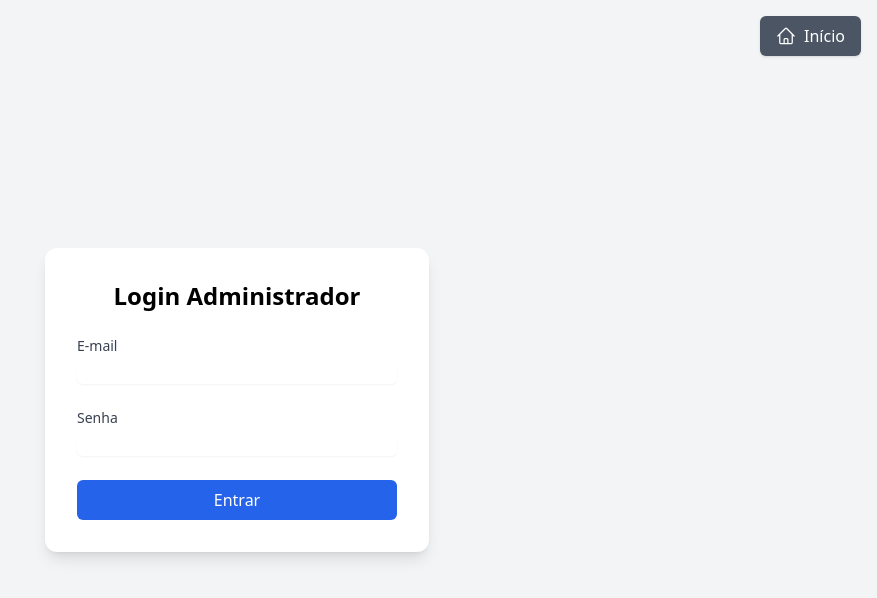
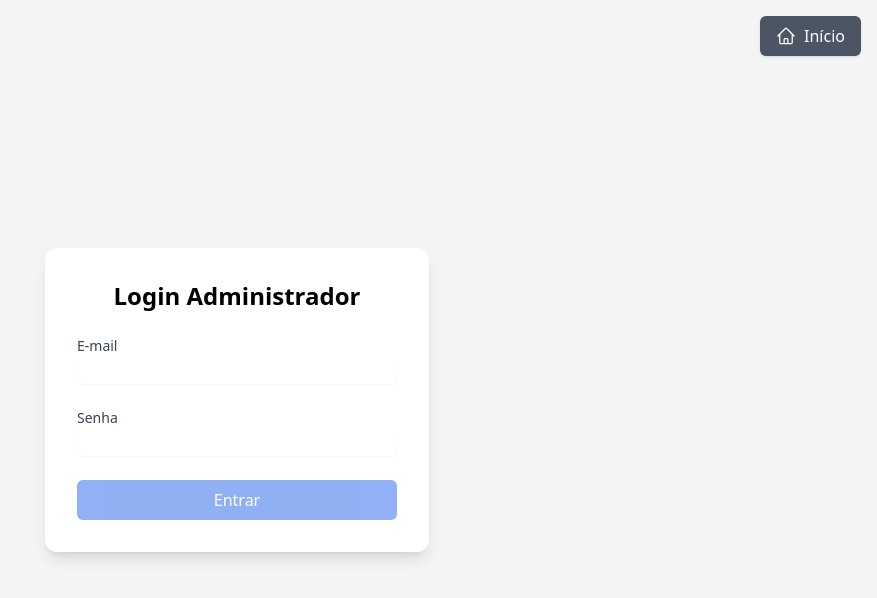
Before and after one commit to AnaTPaula/energy-savings-simulator, a Next.js app: page /admin/login in a window 1280 px wide. Shown: the top 598 px of the page, without its empty margins (403-1280 px from the left). Built offline with nearby package versions, Linux system fonts and the light colour scheme.

Commit message:
Fix login validation

```diff
--- a/app/admin/login/page.tsx
+++ b/app/admin/login/page.tsx
@@ -14,6 +14,7 @@ export default function AdminLoginPage() {
   const form = useForm<AdminLoginData>({
     resolver: zodResolver(adminLoginSchema),
     defaultValues: { email: '', password: '' },
+    mode: 'onChange',
   });
 
   const onSubmit = async (data: AdminLoginData) => {
@@ -90,7 +91,7 @@ export default function AdminLoginPage() {
         </div>
         <button
           type="submit"
-          disabled={isLoading}
+          disabled={isLoading || !form.formState.isValid}
           className="w-full bg-blue-600 text-white py-2 px-4 rounded-md hover:bg-blue-700 focus:outline-none focus:ring-2 focus:ring-blue-500 focus:ring-offset-2 disabled:opacity-50 disabled:cursor-not-allowed transition-colors"
         >
           {isLoading ? 'Entrando...' : 'Entrar'}
```
